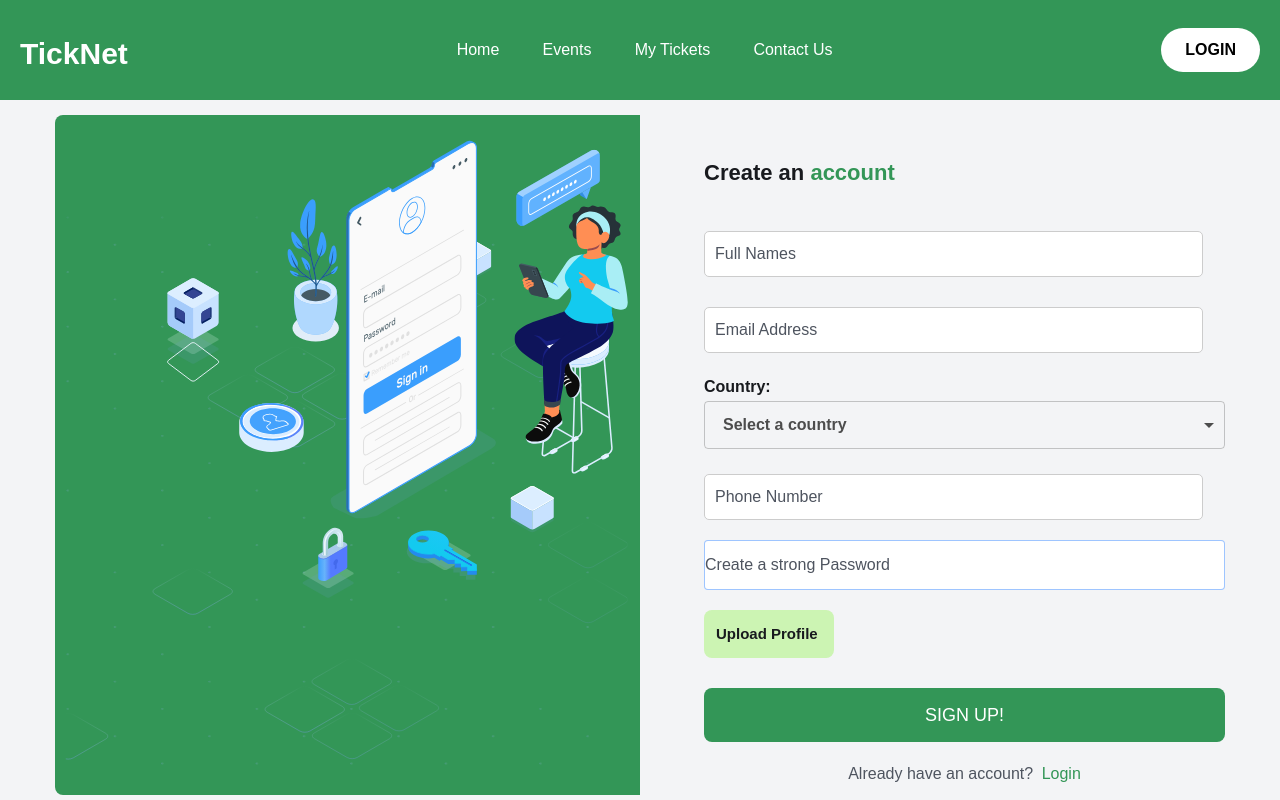
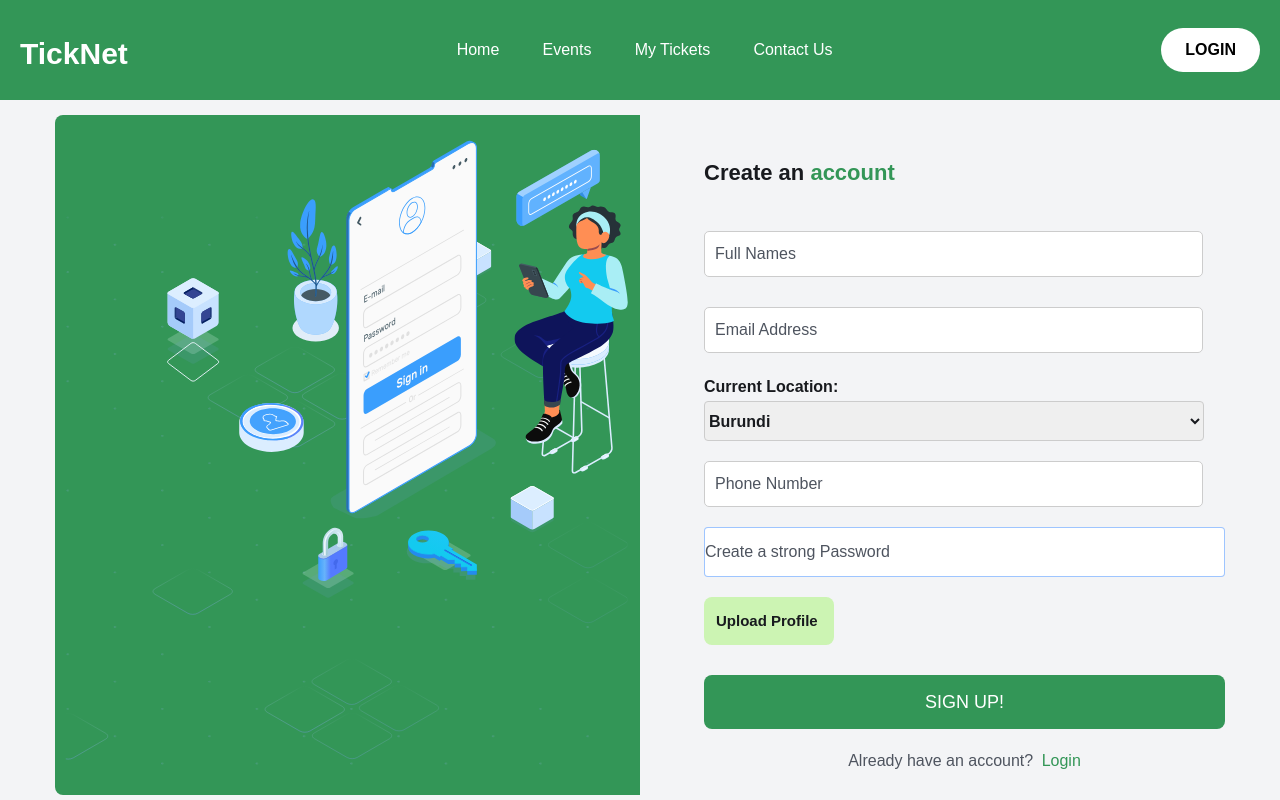
Before and after one commit to faid-terence/Eve-Ease, a React (Vite) app: page /auth/register in a window 1280 px wide. Shown: the top 800 px of the page. Built offline with nearby package versions, Linux system fonts and the light colour scheme.

Commit message:
Implement East African Country Selection for Signup

```diff
--- a/src/App.css
+++ b/src/App.css
@@ -33,7 +33,7 @@ html {
   display: flex;
   align-items: center;
   justify-content: center;
-  height: 60px; /* Adjust the height as needed */
+  height: 60px;
 }
 .sticky-header {
   width: 100%;
--- /dev/null
+++ b/src/components/countries/EastAfrica.jsx
@@ -0,0 +1,28 @@
+import React from "react";
+
+const EastAfricanCountries = [
+  { code: "BI", label: "Burundi" },
+  { code: "KE", label: "Kenya" },
+  { code: "RW", label: "Rwanda" },
+  { code: "TZ", label: "Tanzania" },
+  { code: "UG", label: "Uganda" },
+];
+
+const EastAfricanFlags = ({ selected, onSelect }) => {
+  return (
+    <select
+      value={selected}
+      onChange={(e) => onSelect(e.target.value)}
+      className="flag-select"
+      style={{ height: "40px", width: "96%" }} // Adjust the height value as per your requirement
+    >
+      {EastAfricanCountries.map((country) => (
+        <option key={country.code} value={country.code}>
+          {country.label}
+        </option>
+      ))}
+    </select>
+  );
+};
+
+export default EastAfricanFlags;
--- a/src/pages/CreateEventPage.jsx
+++ b/src/pages/CreateEventPage.jsx
@@ -20,7 +20,7 @@ const CreateEventPage = () => {
 
   const handleSubmit = (e) => {
     e.preventDefault();
-    // Add logic to handle event creation or submission
+
     console.log("Event Data Submitted:", eventData);
   };
 
--- a/src/pages/SignUp.jsx
+++ b/src/pages/SignUp.jsx
@@ -8,8 +8,9 @@ import Flags from "react-flags-select";
 import uploadImageToCloudinary from "../utilities/uploadCloudinary";
 import { toast } from "react-toastify";
 import { BASE_URL } from "../../config";
+
 import HashLoader from "react-spinners/HashLoader";
-
+import EastAfricanFlags from "../components/countries/EastAfrica.jsx";
 export const SignUp = () => {
   const [selectedFile, setSelectedFile] = useState(null);
   const [previewUrl, setPreviewUrl] = useState("");
@@ -119,17 +120,14 @@ export const SignUp = () => {
 
               <div className="mb-5">
                 <label className="text-headingColor font-bold text-[16px] leading-7">
-                  Country:
-                  <Flags
+                  Current Location:
+                  <EastAfricanFlags
                     selected={formData.country}
-                    options={countries}
                     onSelect={(countryCode) =>
                       handleInputChange({
                         target: { name: "country", value: countryCode },
                       })
                     }
-                    className="flag-select"
-                    name="country"
                   />
                 </label>
               </div>
```
